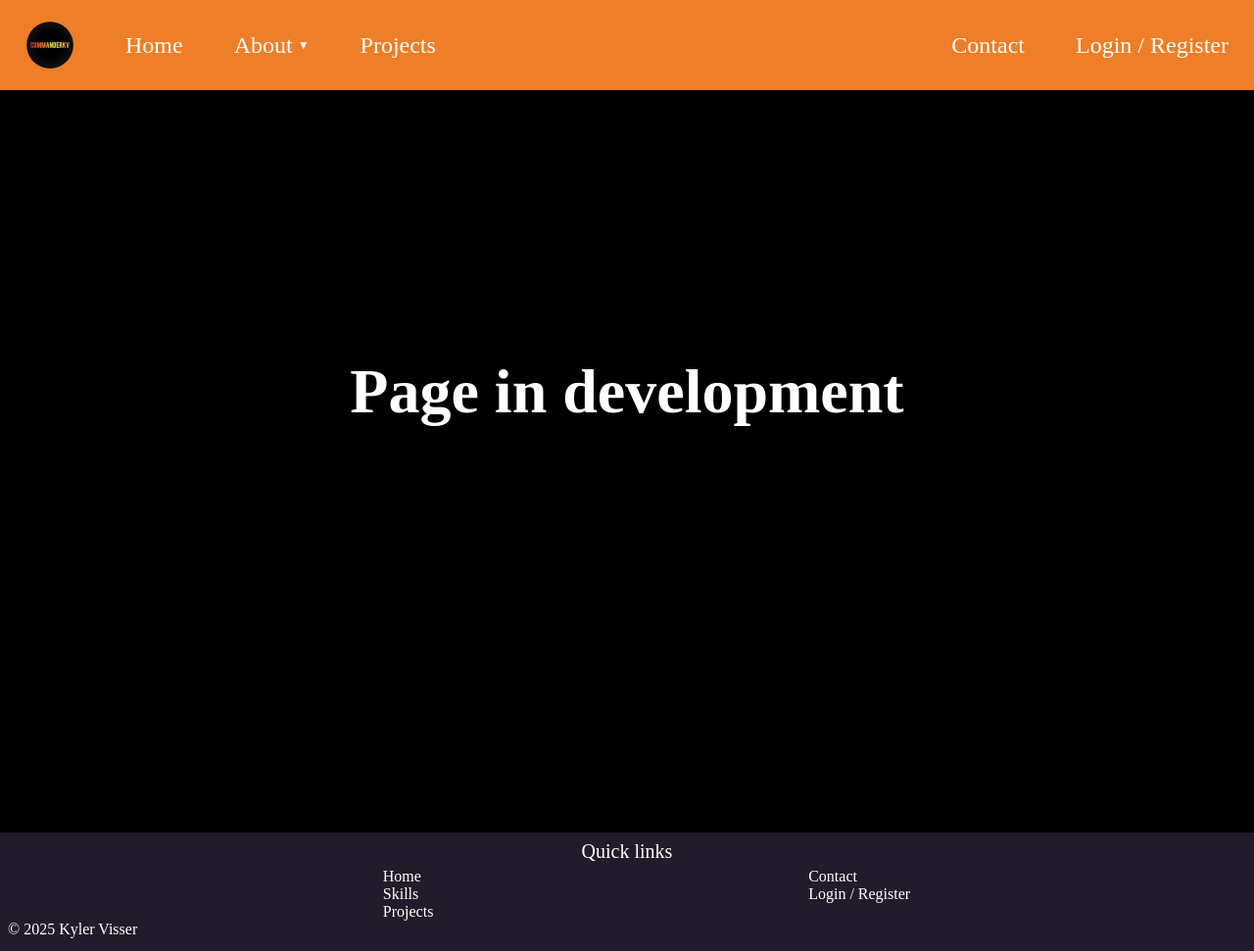
After one commit to CommanderKV/Portfolio, a Flask app: page /login in a window 1280 px wide. The commit adds this page. Shown: the whole page at 98% size. Run offline with Flask 3, Linux system fonts and the light colour scheme; parts of the project's set-up code (start-up, migrations or seed data) failed here and were passed over.

Commit message:
Add login route and create login page template with development notice

```diff
--- a/main.py
+++ b/main.py
@@ -292,6 +292,13 @@ def skills():
         contact=CONTACT_INFO
     )
 
+# GET: /login
+@app.route("/login", methods=["GET"])
+def login():
+    return render_template(
+        "login.html",
+        contact=CONTACT_INFO
+    )
 # --------------
 #   Api routes
 # --------------
--- a/static/css/styles.css
+++ b/static/css/styles.css
@@ -322,6 +322,14 @@ main {margin-bottom: 50px;}
 .text-center {
     text-align: center;
 }
+.in-development {
+    display: flex;
+    justify-content: center;
+    align-items: center;
+    flex-direction: column;
+    font-size: 2rem;
+    height: 100vh;
+}
 
 
 
--- a/templates/base.html
+++ b/templates/base.html
@@ -31,7 +31,7 @@
                 </div>
                 <div>
                     <a href="{{ url_for('contact') }}">Contact</a>
-                    <a>Login / Register</a>
+                    <a href="{{ url_for('login') }}">Login / Register</a>
                 </div>
             </nav>
         </header>
@@ -48,14 +48,14 @@
                 <li>
                     <ul>
                         <li><a href="{{ url_for('home') }}">Home</a></li>
-                        <li><a>About</a></li>
+                        <li><a href="{{ url_for('skills') }}">Skills</a></li>
                         <li><a href="{{ url_for('projects') }}">Projects</a></li>
                     </ul>
                 </li>
                 <li>
                     <ul>
                         <li><a href="{{ url_for('contact') }}">Contact</a></li>
-                        <li><a>Login / Register</a></li>
+                        <li><a href="{{ url_for('login') }}">Login / Register</a></li>
                     </ul>
                 </li>
             </ul>
--- /dev/null
+++ b/templates/login.html
@@ -0,0 +1,15 @@
+{% extends "base.html" %}
+
+{% block title %}Kyler's login{% endblock %}
+
+{% block styles %}
+{% endblock %}
+
+{% block content %}
+    <div class="in-development">
+        <h1>Page in development</h1>
+    </div>
+{% endblock %}
+
+{% block scripts %}
+{% endblock %}
```
Also changed, not shown: static/css/login.css (added).
